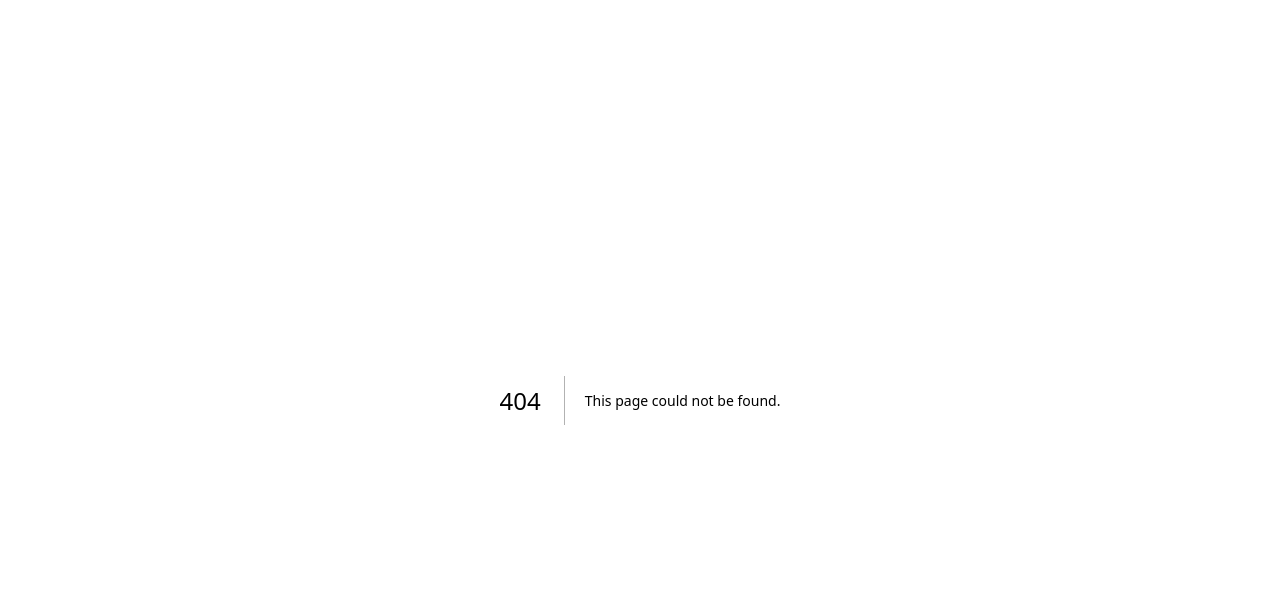
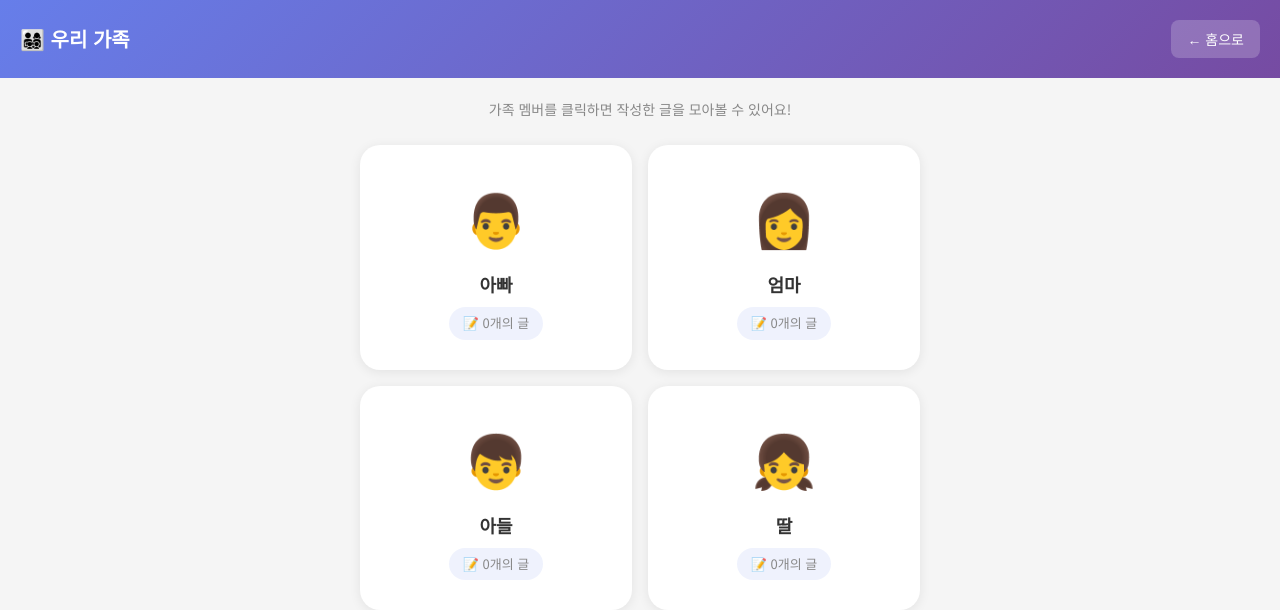
Before and after one commit to happywill1221-Jin/Family-Blog, a Next.js app: page /family in a window 1280 px wide. Before the commit this address had no page. Shown: the top 610 px of the page. Built offline with nearby package versions, Linux system fonts and the light colour scheme; no server answers; the database is empty; sample sign-in values are in the browser's storage.

Commit message:
가족 프로필 및 멤버별 글 모아보기 추가

```diff
--- /dev/null
+++ b/app/family/page.js
@@ -0,0 +1,129 @@
+'use client';
+
+import { useState, useEffect } from 'react';
+import { useRouter } from 'next/navigation';
+import Link from 'next/link';
+import { db } from '@/lib/firebase';
+import { collection, query, where, getDocs } from 'firebase/firestore';
+
+const familyMembers = [
+  { id: 'dad', name: '아빠', emoji: '👨' },
+  { id: 'mom', name: '엄마', emoji: '👩' },
+  { id: 'son', name: '아들', emoji: '👦' },
+  { id: 'daughter', name: '딸', emoji: '👧' },
+];
+
+export default function FamilyPage() {
+  const [user, setUser] = useState(null);
+  const [postCounts, setPostCounts] = useState({});
+  const [loading, setLoading] = useState(true);
+  const router = useRouter();
+
+  useEffect(() => {
+    const saved = localStorage.getItem('user');
+    if (!saved) {
+      router.push('/login');
+      return;
+    }
+    setUser(JSON.parse(saved));
+    fetchPostCounts();
+  }, []);
+
+  const fetchPostCounts = async () => {
+    try {
+      const counts = {};
+      for (const member of familyMembers) {
+        const q = query(collection(db, 'posts'), where('authorId', '==', member.id));
+        const snapshot = await getDocs(q);
+        counts[member.id] = snapshot.size;
+      }
+      setPostCounts(counts);
+    } catch (error) {
+      console.error('멤버 글 수 로드 에러:', error);
+    } finally {
+      setLoading(false);
+    }
+  };
+
+  if (!user) return null;
+
+  return (
+    <div style={{ minHeight: '100vh', background: '#f5f5f5' }}>
+      {/* 헤더 */}
+      <div style={{
+        background: 'linear-gradient(135deg, #667eea 0%, #764ba2 100%)',
+        padding: '20px', color: 'white',
+        display: 'flex', justifyContent: 'space-between', alignItems: 'center'
+      }}>
+        <h1 style={{ margin: 0, fontSize: '20px' }}>👨‍👩‍👧‍👦 우리 가족</h1>
+        <Link href="/" style={{
+          background: 'rgba(255,255,255,0.2)', color: 'white',
+          padding: '8px 16px', borderRadius: '8px',
+          textDecoration: 'none', fontSize: '14px'
+        }}>← 홈으로</Link>
+      </div>
+
+      <div style={{ maxWidth: '600px', margin: '0 auto', padding: '20px' }}>
+        <p style={{ textAlign: 'center', color: '#888', marginBottom: '24px', fontSize: '14px' }}>
+          가족 멤버를 클릭하면 작성한 글을 모아볼 수 있어요!
+        </p>
+
+        <div style={{
+          display: 'grid', gridTemplateColumns: 'repeat(2, 1fr)', gap: '16px'
+        }}>
+          {familyMembers.map((member) => {
+            const isMe = user.id === member.id;
+            return (
+              <Link key={member.id} href={`/profile/${member.id}`}
+                style={{ textDecoration: 'none' }}>
+                <div style={{
+                  background: isMe
+                    ? 'linear-gradient(135deg, #f0f0ff 0%, #fce4ff 100%)'
+                    : 'white',
+                  borderRadius: '20px', padding: '28px 20px',
+                  textAlign: 'center',
+                  boxShadow: '0 2px 12px rgba(0,0,0,0.08)',
+                  transition: 'transform 0.2s, box-shadow 0.2s',
+                  cursor: 'pointer',
+                  border: isMe ? '2px solid #667eea' : '2px solid transparent'
+                }}
+                onMouseEnter={(e) => {
+                  e.currentTarget.style.transform = 'translateY(-4px)';
+                  e.currentTarget.style.boxShadow = '0 8px 24px rgba(0,0,0,0.15)';
+                }}
+                onMouseLeave={(e) => {
+                  e.currentTarget.style.transform = 'translateY(0)';
+                  e.currentTarget.style.boxShadow = '0 2px 12px rgba(0,0,0,0.08)';
+                }}>
+                  <div style={{ fontSize: '52px', marginBottom: '12px' }}>
+                    {member.emoji}
+                  </div>
+                  <div style={{
+                    fontSize: '18px', fontWeight: '700', color: '#333',
+                    marginBottom: '8px'
+                  }}>
+                    {member.name}
+                  </div>
+                  {isMe && (
+                    <div style={{
+                      fontSize: '11px', color: '#667eea', fontWeight: '600',
+                      marginBottom: '8px'
+                    }}>✨ 나</div>
+                  )}
+                  <div style={{
+                    fontSize: '13px', color: '#888',
+                    background: 'rgba(102,126,234,0.1)',
+                    borderRadius: '20px', padding: '6px 14px',
+                    display: 'inline-block'
+                  }}>
+                    📝 {loading ? '..' : (postCounts[member.id] || 0)}개의 글
+                  </div>
+                </div>
+              </Link>
+            );
+          })}
+        </div>
+      </div>
+    </div>
+  );
+}
```
Also changed, not shown: app/page.js (+12 -1 lines), app/post/[id]/page.js (+26 -15 lines).
